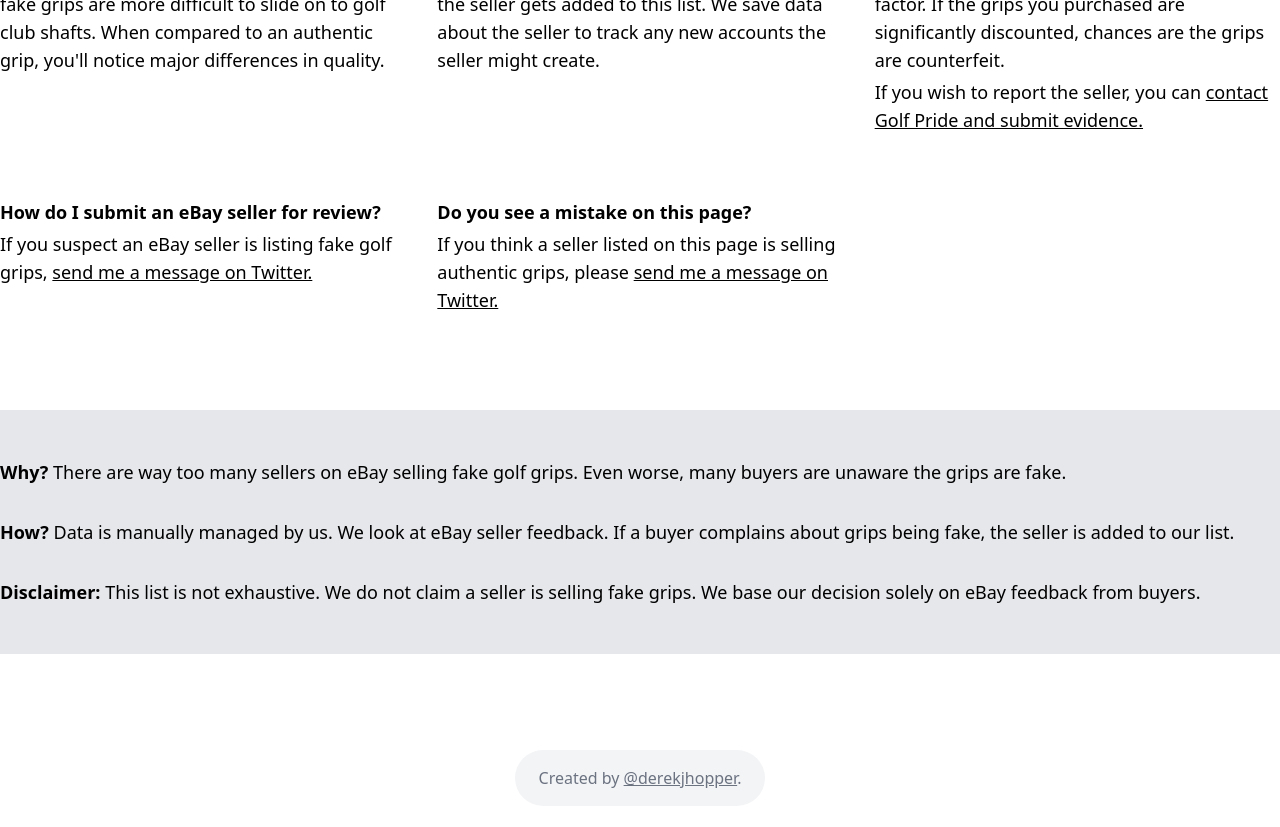
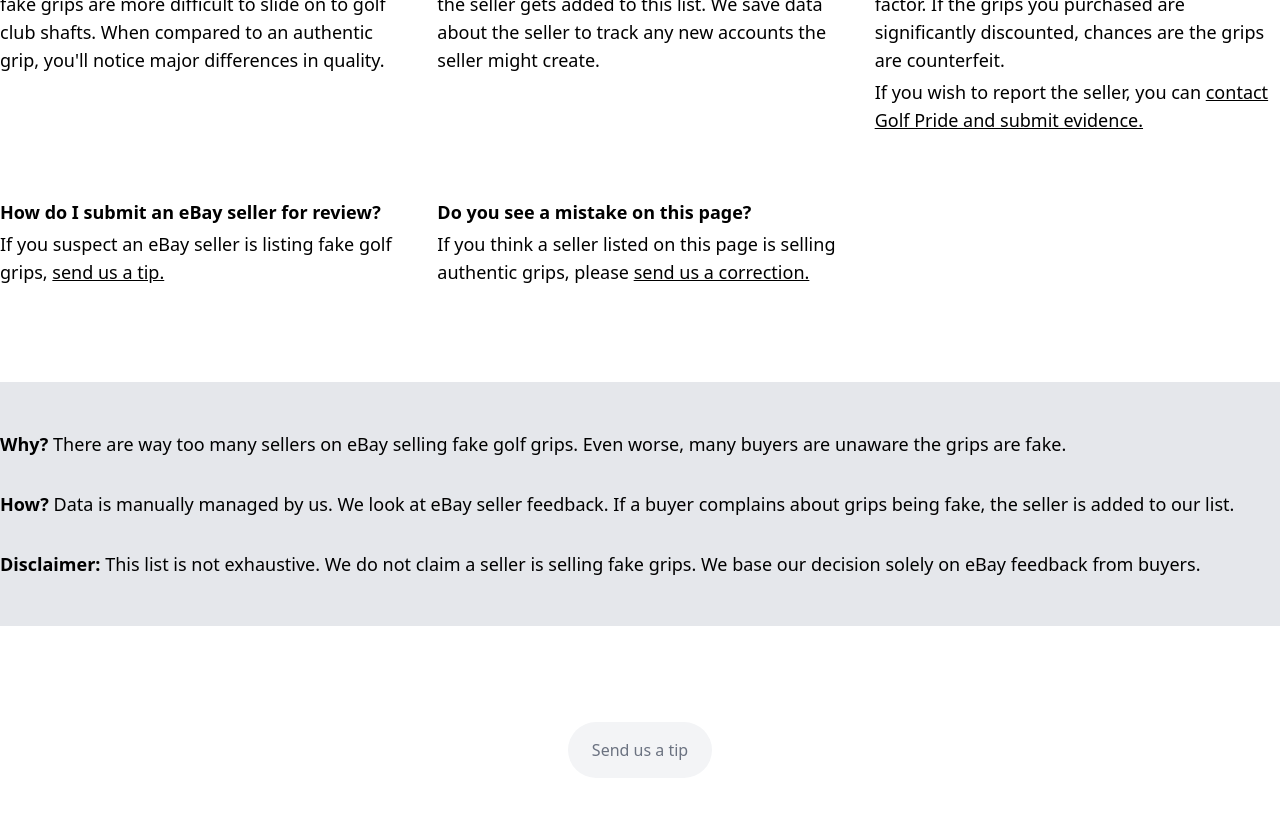
Before and after one commit to djhopper01/fakegolfgrips, a Jekyll site: the page built from docs/index.html, in a window 1280 px wide and 900 px high, scrolled down 1719 px. Shown: the top 827 px of the window. Built offline with Jekyll 4.4.1, drawn with Linux system fonts in a browser that asks for light colours; comment, search, counter and statistics services are not loaded.

Commit message:
Adds email address

```diff
--- a/docs/_layouts/default.html
+++ b/docs/_layouts/default.html
@@ -82,7 +82,7 @@
           </h3>
           <p>
             If you suspect an eBay seller is listing fake golf grips,
-            <a href="https://twitter.com/derekjhopper" class="underline hover:text-blue-700 transition duration-150 ease-in-out">send me a message on Twitter.</a>
+            <a href="mailto:fakegolfgrips@gmail.com" class="underline hover:text-blue-700 transition duration-150 ease-in-out">send us a tip.</a>
           </p>
         </div>
 
@@ -91,7 +91,7 @@
             Do you see a mistake on this page?
           </h3>
           <p>
-            If you think a seller listed on this page is selling authentic grips, please <a href="https://twitter.com/derekjhopper" class="underline hover:text-blue-700 transition duration-150 ease-in-out">send me a message on Twitter.</a>
+            If you think a seller listed on this page is selling authentic grips, please <a href="mailto:fakegolfgrips@gmail.com" class="underline hover:text-blue-700 transition duration-150 ease-in-out">send us a correction.</a>
           </p>
         </div>
       </section>
@@ -119,8 +119,8 @@
 
   <footer class="py-24 text-center">
     <a class="inline-block rounded-full bg-gray-100 text-gray-500 px-6 py-4 hover:bg-gray-200 hover:text-gray-600 transition ease-in-out duration-150"
-      href="https://twitter.com/derekjhopper">
-      Created by <span class="underline">@derekjhopper</span>.
+      href="mailto:fakegolfgrips@gmail.com">
+      Send us a tip
       </div>
   </footer>
 
```
